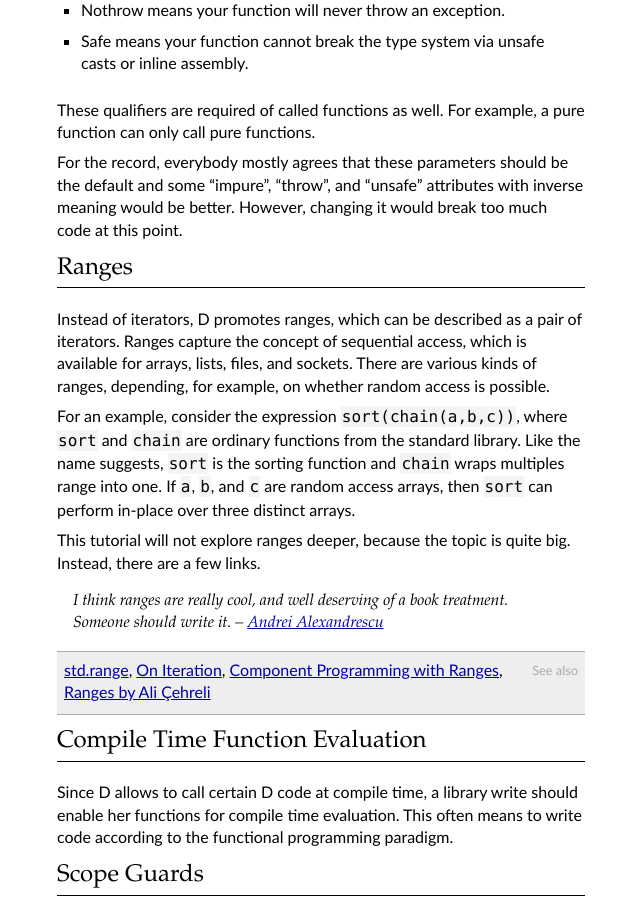
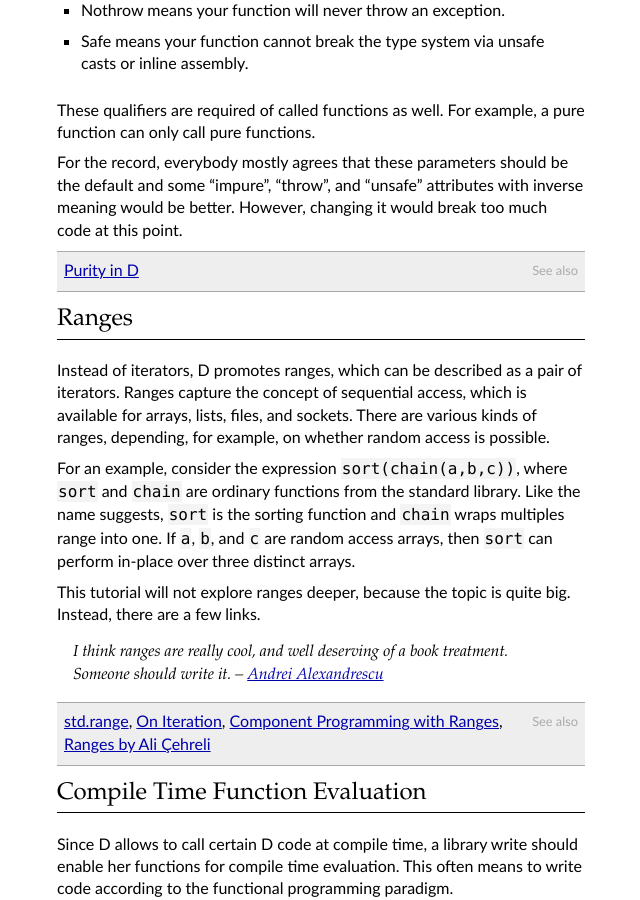
Before and after one commit to qznc/d-tut, a Sphinx documentation site: the page built from source/idiomatic.rst, in a window 1280 px wide and 900 px high, scrolled down 1237 px. Shown: the whole window, without its empty margins (143-783 px from the left). Built offline with Sphinx 7.4.7, drawn with Linux system fonts in a browser that asks for light colours.

Commit message:
Add purity link

```diff
--- a/source/idiomatic.rst
+++ b/source/idiomatic.rst
@@ -70,6 +70,10 @@ For the record,
 everybody mostly agrees that these parameters should be the default
 and some "impure", "throw", and "unsafe" attributes with inverse meaning would be better.
 However, changing it would break too much code at this point.
+
+.. seealso::
+
+   `Purity in D <http://klickverbot.at/blog/2012/05/purity-in-d/#pure_member_functions>`_
 
 Ranges
 ------
```
